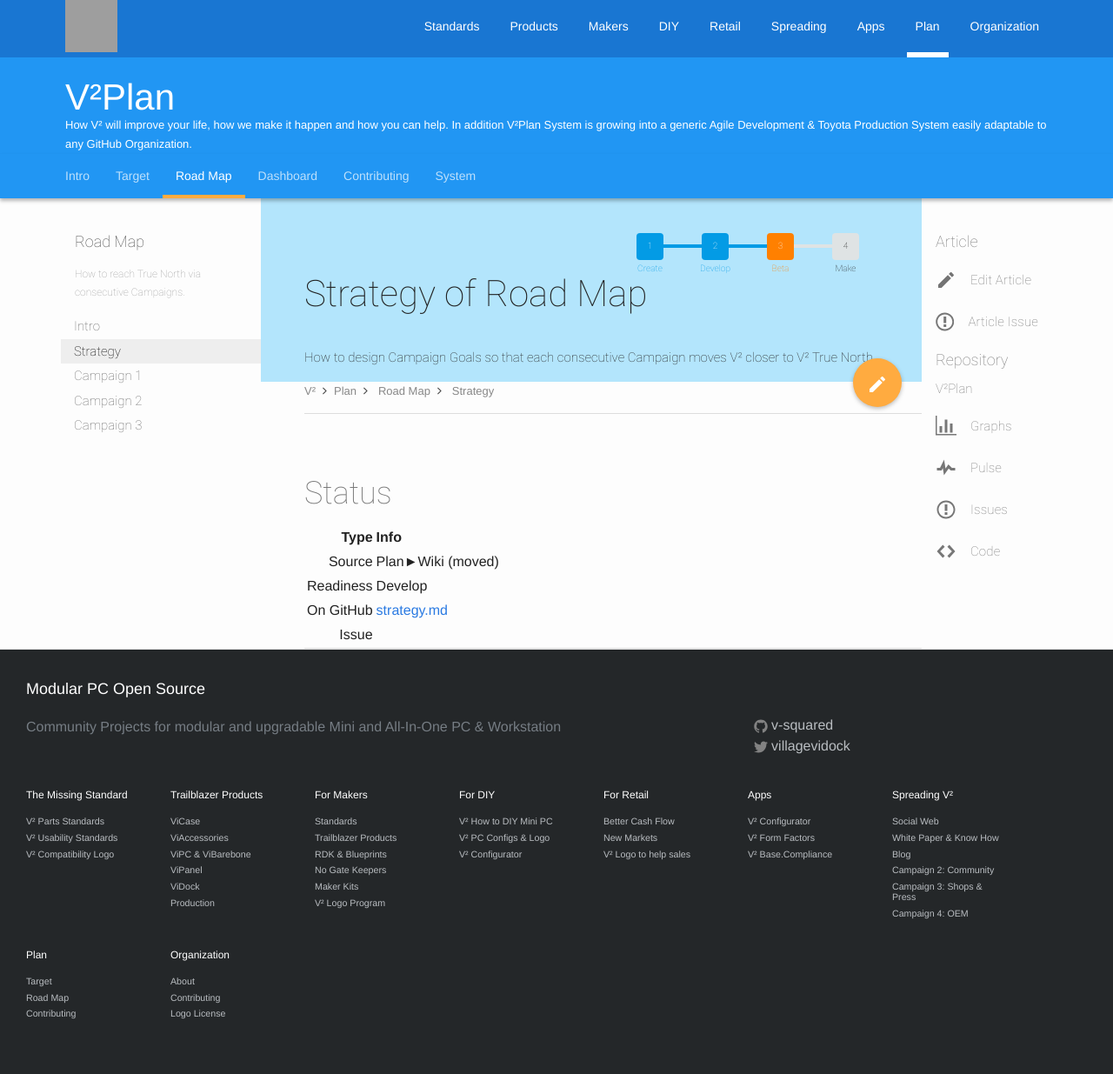
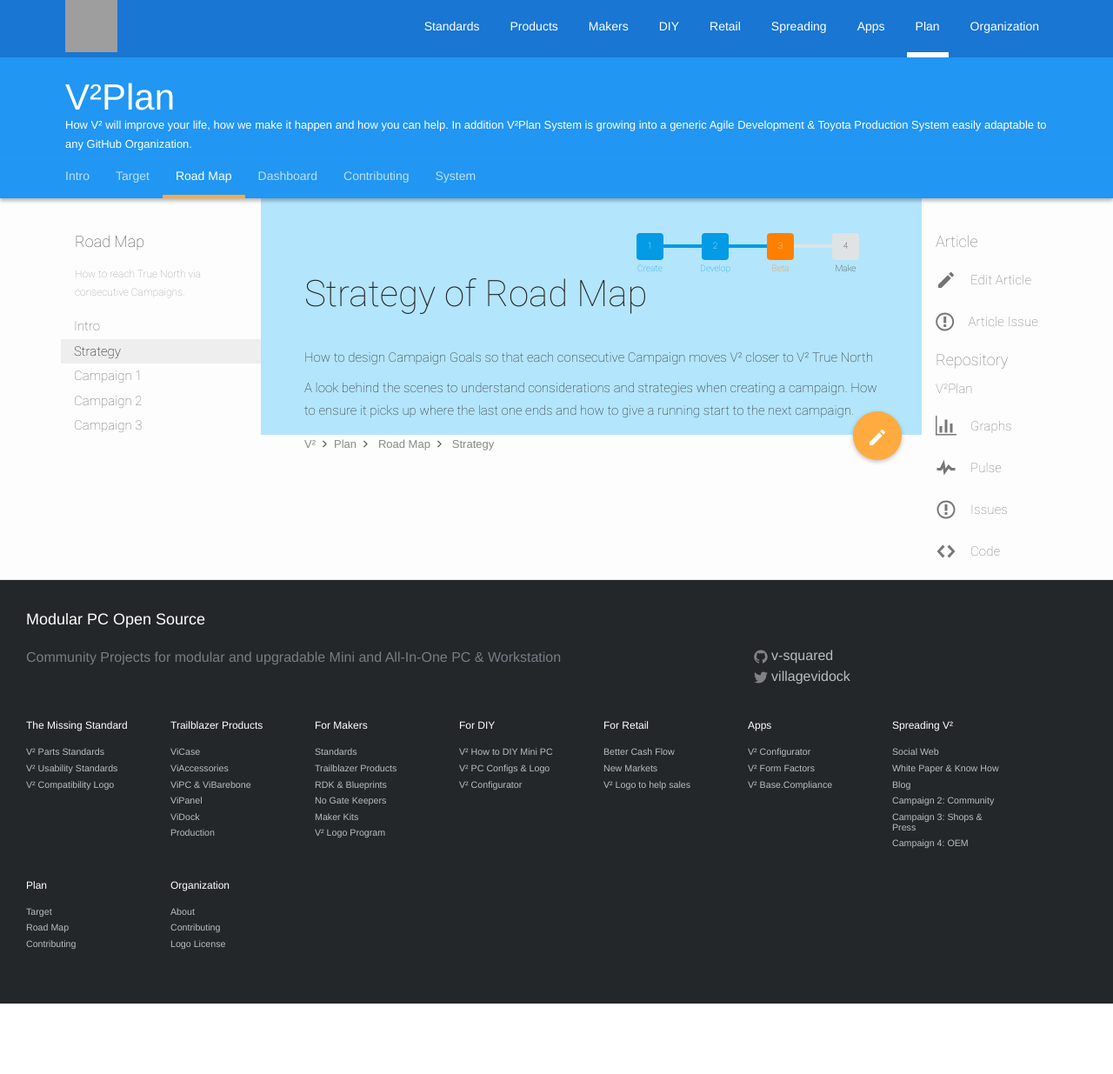
Before and after one commit to V-Squared/v2-Plan, a Jekyll site: the page built from road-map/strategy.md, in a window 1280 px wide. Shown: the whole page at 87% size. Built offline with Jekyll 4.4.1, drawn with Linux system fonts in a browser that asks for light colours; after the commit the page ends 1154 px from its top, so only the background shows below that; grey boxes are pictures that could not be loaded.

Commit message:
Updated Front Matter and Introduction to new Nav

```diff
--- a/road-map/strategy.md
+++ b/road-map/strategy.md
@@ -1,21 +1,8 @@
 ---
 layout: page
-menu: Strategy
 title: Strategy of Road Map
 subtitle: How to design Campaign Goals so that each consecutive Campaign moves V² closer to V² True North
-breadcrumbs: Strategy
+abstract: A look behind the scenes to understand considerations and strategies when creating a campaign. How to ensure it picks up where the last one ends and how to give a running start to the next campaign.
+issueNo: 96
+
 ---
-
-
---------------------------
-
-# Status
-
-| Type  | Info |
-|------:|:-----|
-| Source | Plan►Wiki (moved) |
-| Readiness | Develop |
-| On GitHub | [strategy.md](https://github.com/V-Squared/v2-Plan/blob/gh-pages/roadMap/strategy.md) |
-| Issue |  |
-
---------------------------
```
